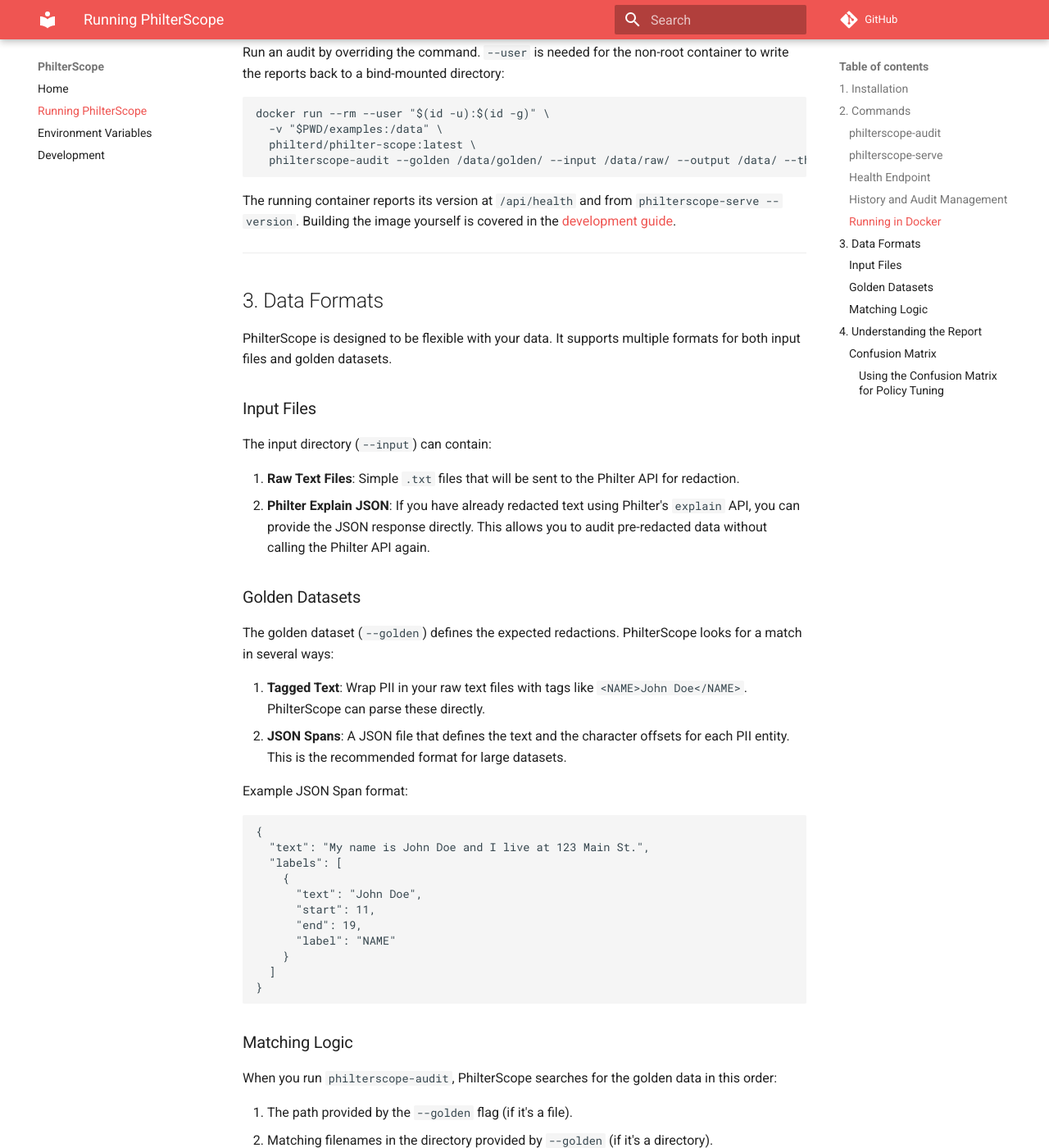
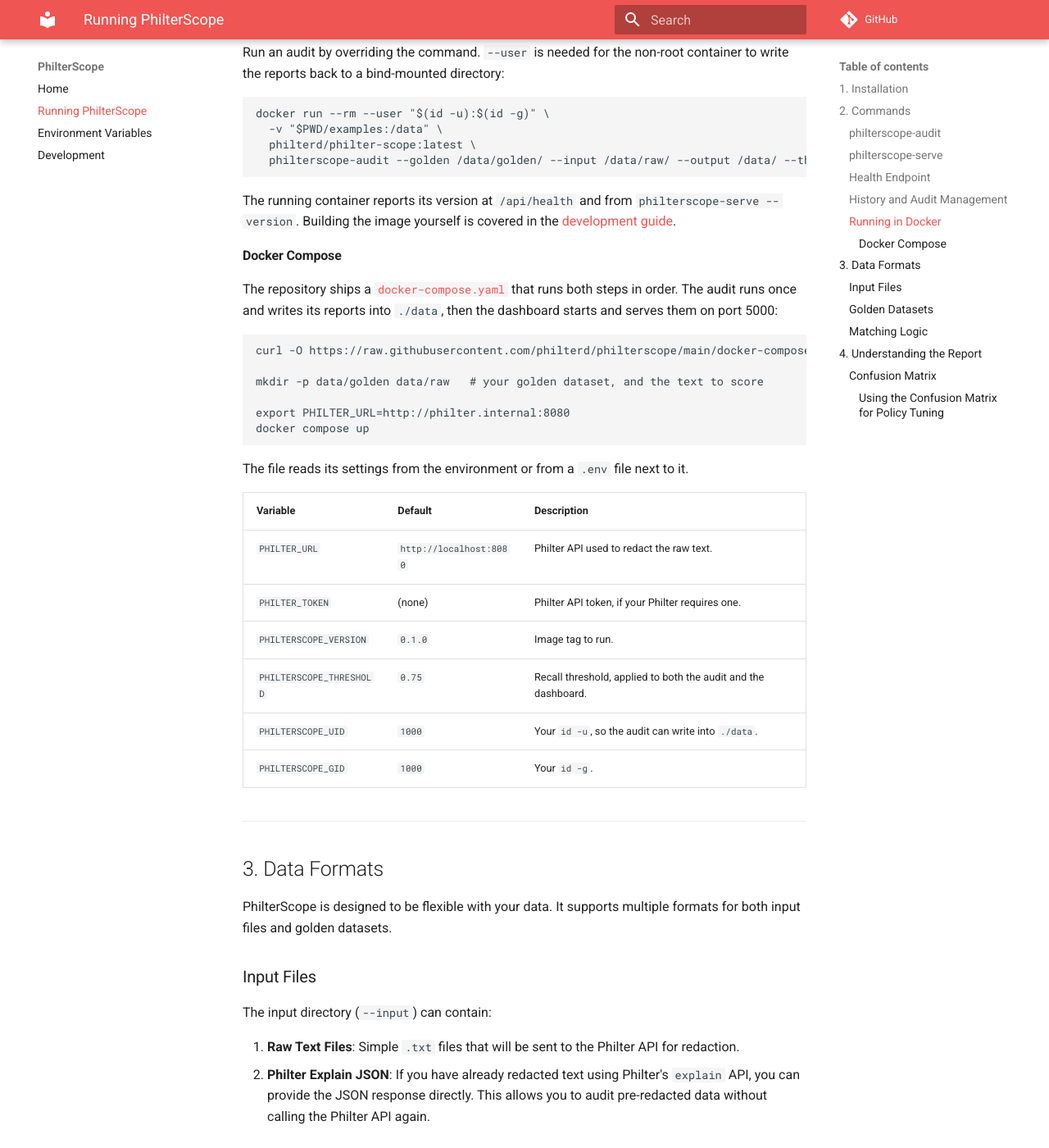
Before and after one commit to philterd/philter-scope, an MkDocs documentation site: the page built from docs/docs/running.md, in a window 1280 px wide and 1400 px high, scrolled down 4142 px. Shown: the whole window at 82% size. Built offline with MkDocs 1.6.1 and Material for MkDocs 9.7.7, drawn with Linux system fonts in a browser that asks for light colours; comment, search, counter and statistics services are not loaded.

Commit message:
Adding docker compose.
Signed-off-by: jzonthemtn <jeff.zemerick@philterd.ai>

````diff
--- a/docs/docs/running.md
+++ b/docs/docs/running.md
@@ -166,6 +166,30 @@
 
 The running container reports its version at `/api/health` and from `philterscope-serve --version`. Building the image yourself is covered in the [development guide](development.md).
 
+#### Docker Compose
+
+The repository ships a [`docker-compose.yaml`](https://github.com/philterd/philterscope/blob/main/docker-compose.yaml) that runs both steps in order. The audit runs once and writes its reports into `./data`, then the dashboard starts and serves them on port 5000:
+
+```bash
+curl -O https://raw.githubusercontent.com/philterd/philterscope/main/docker-compose.yaml
+
+mkdir -p data/golden data/raw   # your golden dataset, and the text to score
+
+export PHILTER_URL=http://philter.internal:8080
+docker compose up
+```
+
+The file reads its settings from the environment or from a `.env` file next to it.
+
+| Variable                 | Default                 | Description                                                   |
+|:-------------------------|:------------------------|:--------------------------------------------------------------|
+| `PHILTER_URL`            | `http://localhost:8080` | Philter API used to redact the raw text.                      |
+| `PHILTER_TOKEN`          | (none)                  | Philter API token, if your Philter requires one.              |
+| `PHILTERSCOPE_VERSION`   | `0.1.0`                 | Image tag to run.                                             |
+| `PHILTERSCOPE_THRESHOLD` | `0.75`                  | Recall threshold, applied to both the audit and the dashboard. |
+| `PHILTERSCOPE_UID`       | `1000`                  | Your `id -u`, so the audit can write into `./data`.           |
+| `PHILTERSCOPE_GID`       | `1000`                  | Your `id -g`.                                                 |
+
 ---
 
 ## 3. Data Formats
````
Also changed, not shown: docker-compose.yaml (added, +53 -0 lines), docs/docs/development.md (+25 -0 lines), README.md, 2 other files.
